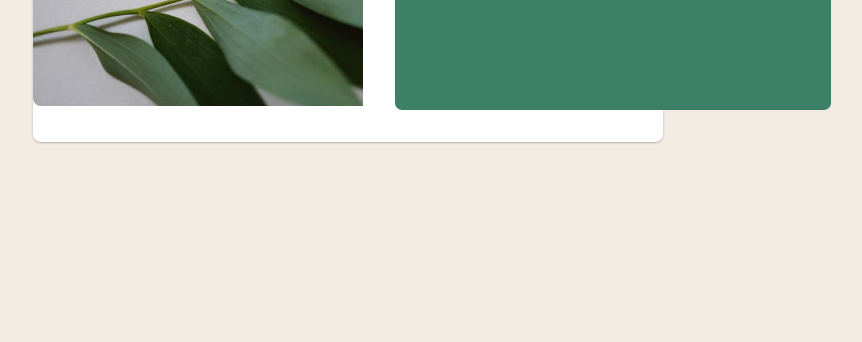
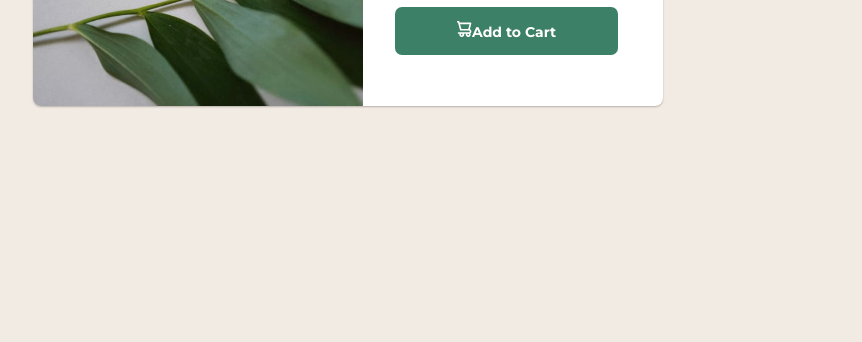
Before and after one commit to maywaldj/product-preview-card, a plain HTML site: page index.html in a window 1280 px wide. Shown: the part 589-931 px from the top of the page, without its empty margins (292-1154 px from the left). After the commit the page ends 895 px from the top, so only its background shows below. Drawn offline with Linux system fonts and the light colour scheme.

Commit message:
Update index.html

```diff
--- a/index.html
+++ b/index.html
@@ -32,7 +32,7 @@
         <p><s>$169.99</s></p>
       </div>
 
-    <button> <svg src="/images/icon-cart.svg">Add to Cart</button>
+    <button> <img src="/images/icon-cart.svg">Add to Cart</button>
     </div>
 
   </main>
```
